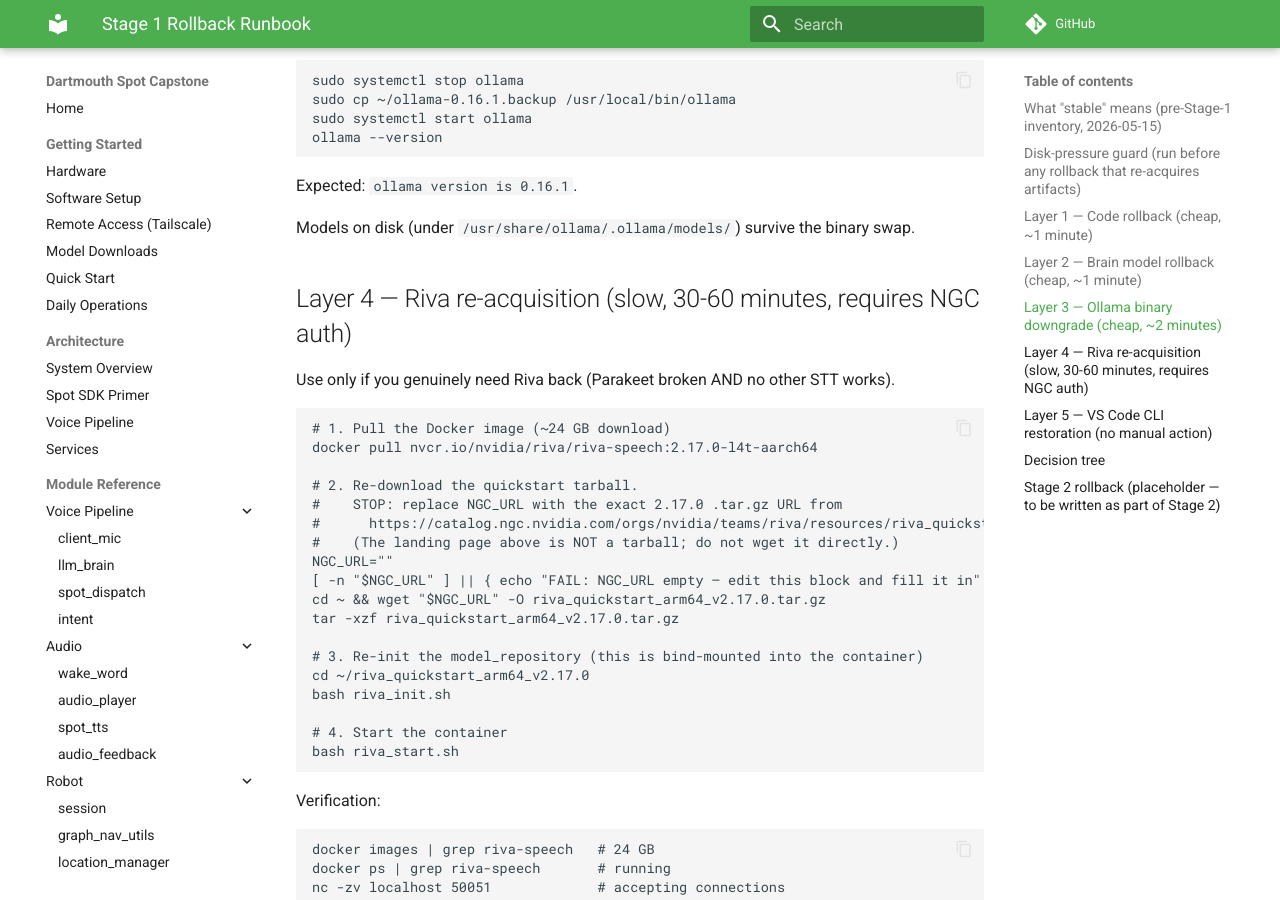
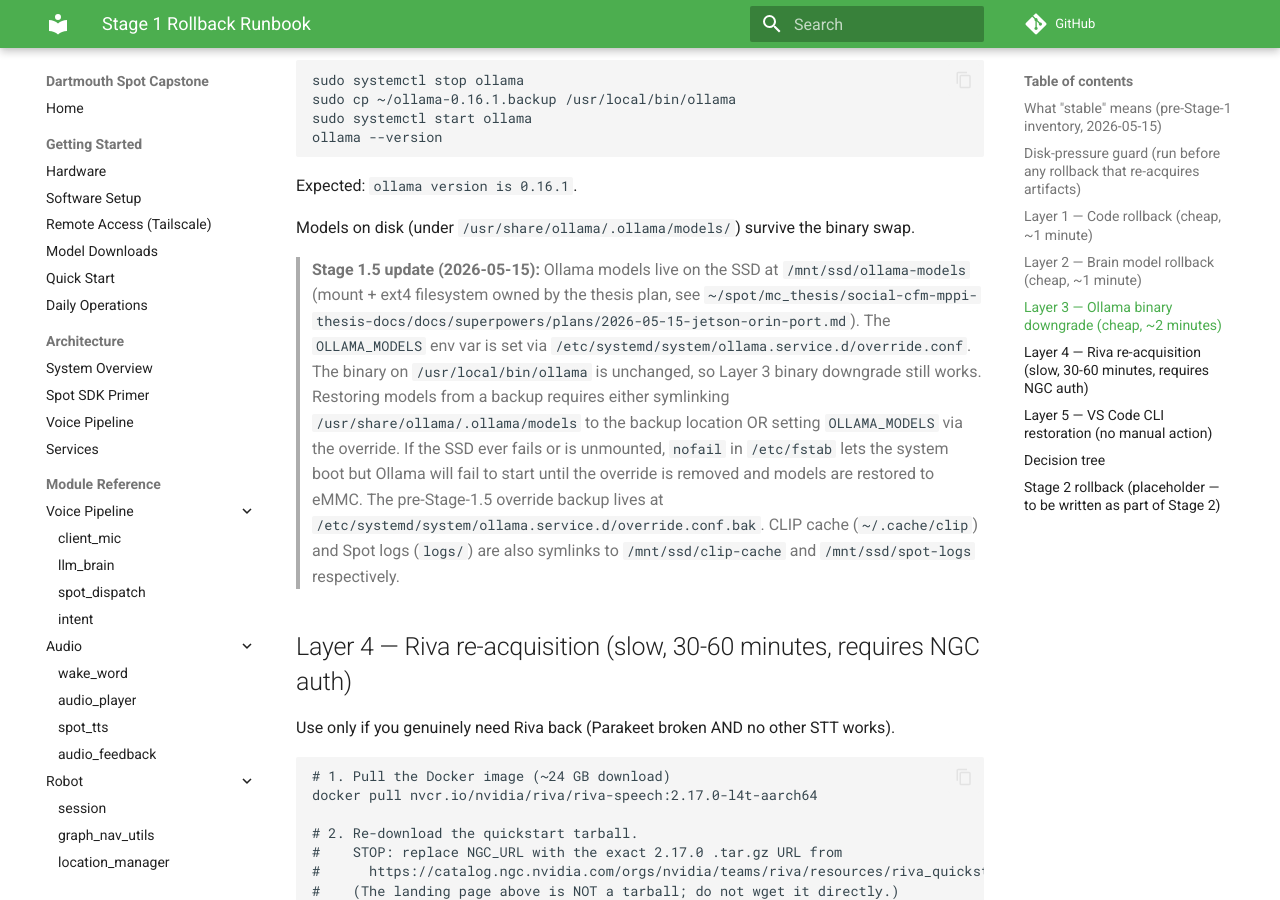
Before and after one commit to matteo-corrado/dartmouth_spot_capstone, an MkDocs documentation site: the page built from docs/project/stage1-rollback.md, in a window 1280 px wide and 900 px high, scrolled down 1892 px. Built offline with MkDocs 1.6.1 and Material for MkDocs 9.7.7, drawn with Linux system fonts in a browser that asks for light colours; comment, search, counter and statistics services are not loaded.

Commit message:
stage 1.5: ollama models, clip cache, logs migrated to SSD

```diff
--- a/docs/project/stage1-rollback.md
+++ b/docs/project/stage1-rollback.md
@@ -80,6 +80,8 @@ Expected: `ollama version is 0.16.1`.
 
 Models on disk (under `/usr/share/ollama/.ollama/models/`) survive the binary swap.
 
+> **Stage 1.5 update (2026-05-15):** Ollama models live on the SSD at `/mnt/ssd/ollama-models` (mount + ext4 filesystem owned by the thesis plan, see `~/spot/mc_thesis/social-cfm-mppi-thesis-docs/docs/superpowers/plans/2026-05-15-jetson-orin-port.md`). The `OLLAMA_MODELS` env var is set via `/etc/systemd/system/ollama.service.d/override.conf`. The binary on `/usr/local/bin/ollama` is unchanged, so Layer 3 binary downgrade still works. Restoring models from a backup requires either symlinking `/usr/share/ollama/.ollama/models` to the backup location OR setting `OLLAMA_MODELS` via the override. If the SSD ever fails or is unmounted, `nofail` in `/etc/fstab` lets the system boot but Ollama will fail to start until the override is removed and models are restored to eMMC. The pre-Stage-1.5 override backup lives at `/etc/systemd/system/ollama.service.d/override.conf.bak`. CLIP cache (`~/.cache/clip`) and Spot logs (`logs/`) are also symlinks to `/mnt/ssd/clip-cache` and `/mnt/ssd/spot-logs` respectively.
+
 ## Layer 4 — Riva re-acquisition (slow, 30-60 minutes, requires NGC auth)
 
 Use only if you genuinely need Riva back (Parakeet broken AND no other STT works).
```
Also changed, not shown: 1 other file.
